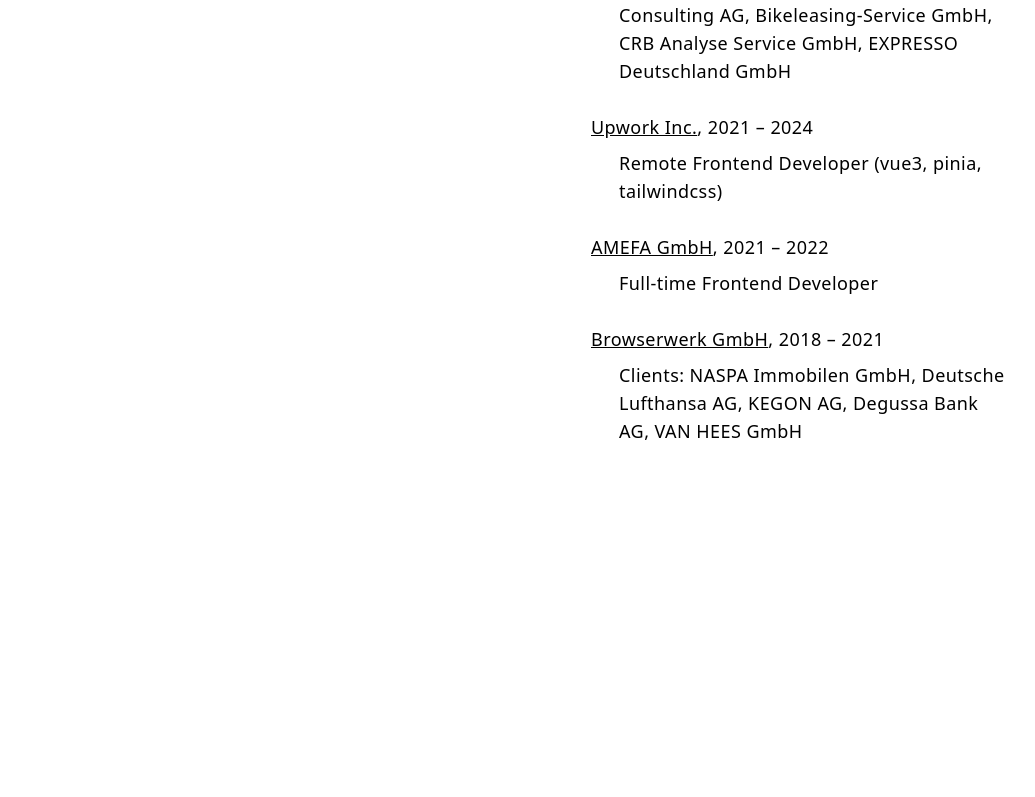
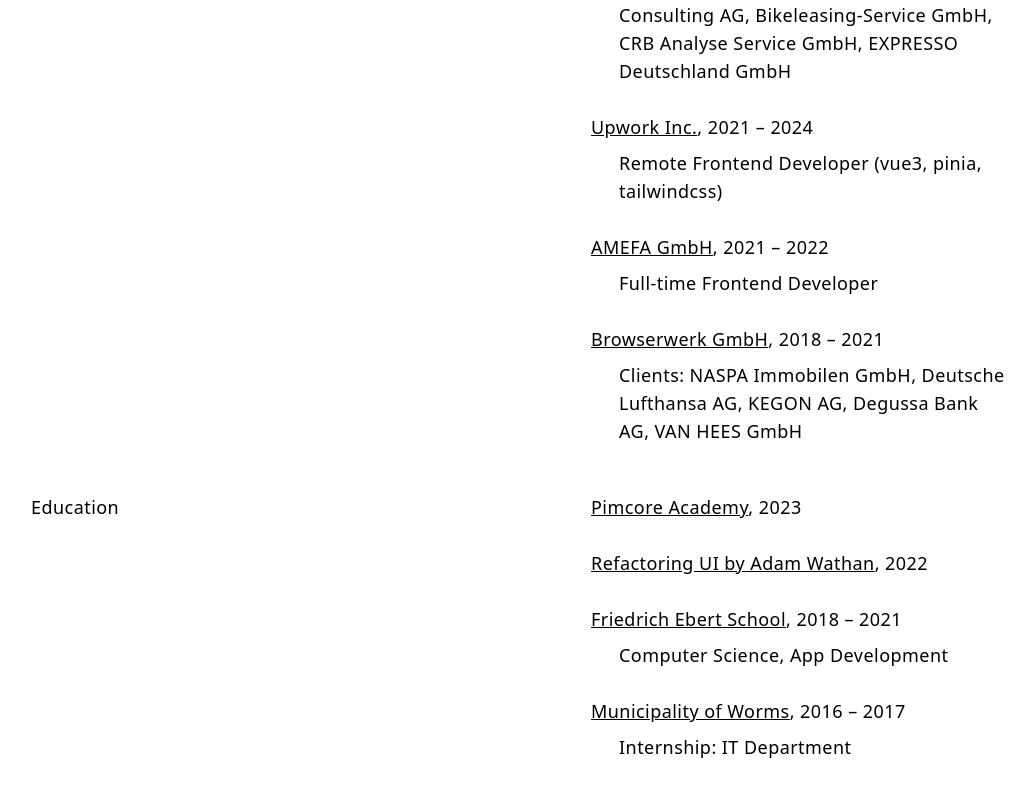
Before and after one commit to roma-marshall/roma-marshall.github.io, a Vue app: page / in a window 1280 px wide. Shown: the part 883-1680 px from the top of the page, without its empty margins (49-1084 px from the left). Before the commit the page ends 1408 px from the top, so only its background shows below. Built offline with nearby package versions, Linux system fonts and the light colour scheme.

Commit message:
added education

```diff
--- a/src/data2.js
+++ b/src/data2.js
@@ -12,7 +12,7 @@
         text: 'Blackbit digital Commerce GmbH',
         date: '2022 – Now',
         description: 'Clients: BTC Business Technology Consulting AG, Bikeleasing-Service GmbH, CRB Analyse Service GmbH, EXPRESSO Deutschland GmbH',
-        link: 'https://www.blackbit.com/en'
+        link: 'https://www.blackbit.com'
       },
       {
         text: 'Upwork Inc.',
@@ -24,7 +24,7 @@
         text: 'AMEFA GmbH',
         date: '2021 – 2022',
         description: 'Full-time Frontend Developer',
-        link: 'https://www.amefa-med.com/home',
+        link: 'https://www.amefa-med.com',
       },
       {
         text: 'Browserwerk GmbH',
@@ -33,5 +33,34 @@
         link: 'https://www.browserwerk.de',
       }
     ]
+  },
+  {
+    title: 'Education',
+    content: [
+      {
+        text: 'Pimcore Academy',
+        date: '2023',
+        description: '',
+        link: 'https://pimcore.com/en/developers/academy'
+      },
+      {
+        text: 'Refactoring UI by Adam Wathan',
+        date: '2022',
+        description: '',
+        link: 'https://www.refactoringui.com'
+      },
+      {
+        text: 'Friedrich Ebert School',
+        date: '2018 – 2021',
+        description: 'Computer Science, App Development',
+        link: 'https://fes-wiesbaden.de'
+      },
+      {
+        text: 'Municipality of Worms',
+        date: '2016 – 2017',
+        description: 'Internship: IT Department',
+        link: 'https://www.worms.de'
+      },
+    ]
   }
 ]
```
